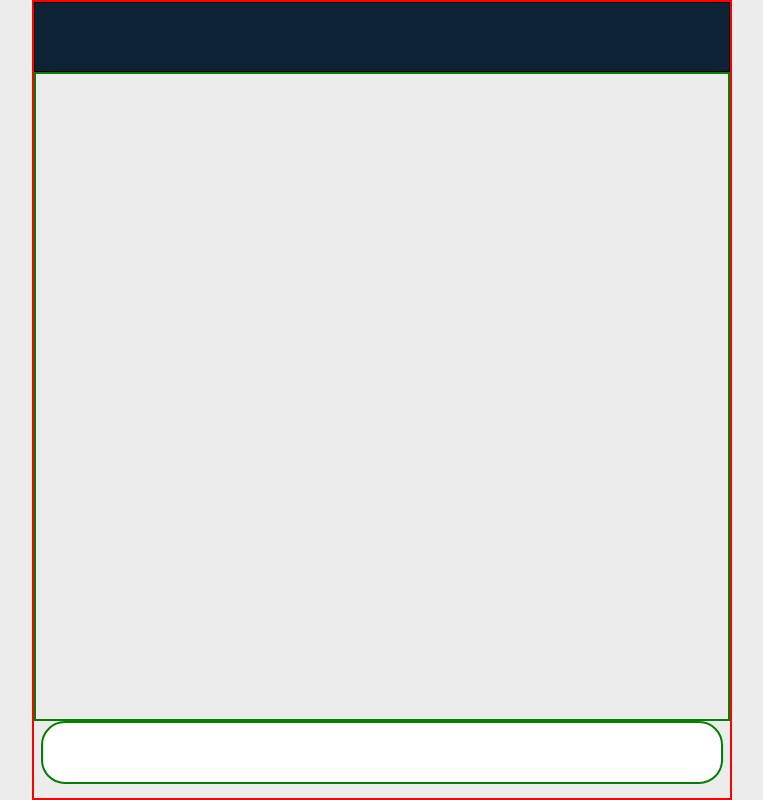
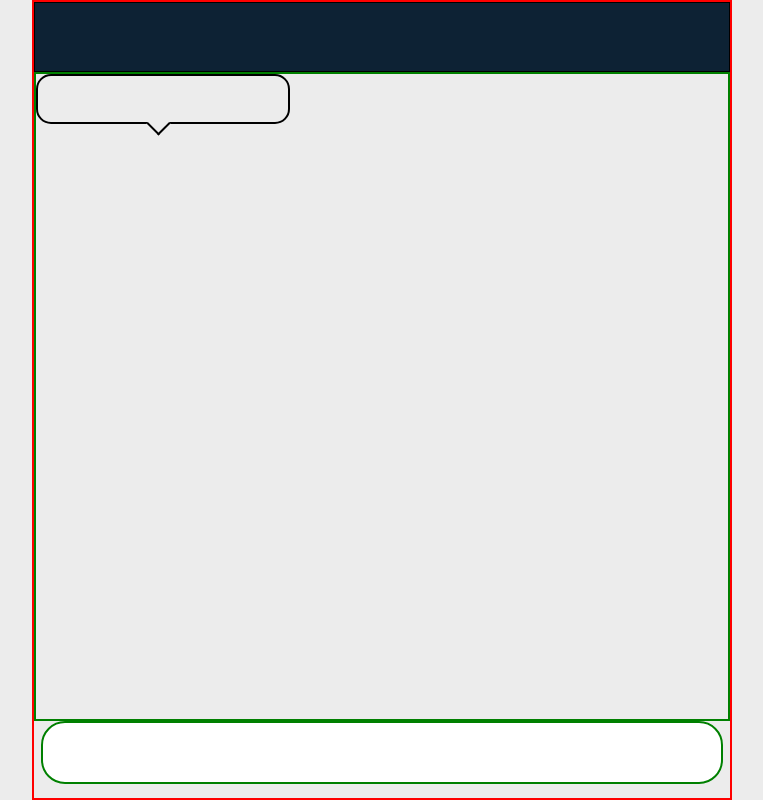
Before and after one commit to Afshal-Hassan/ChatApp, a React (Create React App) app: page / in a window 1280 px wide. Shown: the whole page, without its empty margins (258-1021 px from the left). Built offline with nearby package versions, Linux system fonts and the light colour scheme.

Commit message:
Message Component updated

```diff
--- a/src/components/Message/Message.css
+++ b/src/components/Message/Message.css
@@ -32,3 +32,27 @@
    background-color: white !important;
 
 }
+.messsages{
+    width: 250px;
+    height: 46px;
+    border: 2px solid black;
+    position: relative;
+    border-radius: 15px !important;
+
+
+}
+.messsages::after{
+    content: "" !important;
+    position: absolute !important;
+    width: 15px !important;
+    height: 15px !important;
+    border: 2px solid black !important;
+    border-left: 0px !important;
+    border-top: 0px !important;
+    top: 100% !important;
+    left: 50% !important;
+    margin-left: -13px !important;
+    transform: rotate(45deg) !important;
+    margin-top: -7px !important;
+    background: #ececec !important;
+}
--- a/src/components/Message/Message.jsx
+++ b/src/components/Message/Message.jsx
@@ -10,7 +10,8 @@ function Message() {
 
             </div>
             <div className='messages-data'>
-
+            <div className='messsages'></div>
+            <div className='messsages-border'></div>
             </div>
             <div className='type-messages'>
 
```
